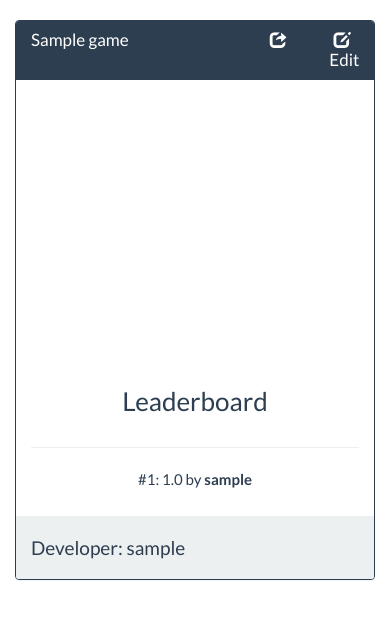
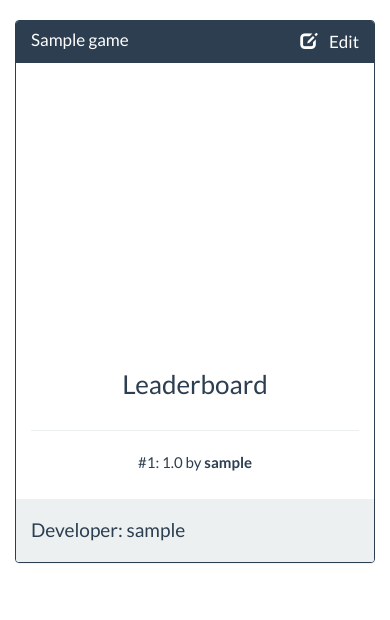
Before and after one commit to dorukgezici/django-gamestore, a Django app: page /game/1 in a window 390 px wide. Shown: the part 61-681 px from the top of the page. Run offline with Django 3.2, Linux system fonts and the light colour scheme; a user stored in the database is signed in; tables that the repository leaves empty hold one stand-in row (values such as "Sample post"); parts of the project's set-up code (start-up, migrations or seed data) failed here and were passed over; some libraries are stand-ins or nearby versions.

Commit message:
Corrected some style issues

```diff
--- a/gamestore/static/css/bootstrap-custom.css
+++ b/gamestore/static/css/bootstrap-custom.css
@@ -32,14 +32,16 @@
 	background-color: #1a242f;
 }
 
-.panel-title > a
+.panel-title > a,
+.panel-title > div > a
 {
 	display: block;
 	padding: 10px 15px;
     margin: -10px -15px;
 }
 
-.panel-title > a:hover
+.panel-title > a:hover,
+.panel-title > div > a:hover
 {
 	text-decoration: none;
 	background-color: #1a242f;
--- /dev/null
+++ b/gamestore/templates/django_social_share/templatetags/post_to_facebook.html
@@ -0,0 +1,3 @@
+<div class="facebook-this">
+    <a href="{{ facebook_url }}" target="_blank" style="text-align: right;"><span class="glyphicon glyphicon-send" style="margin-right: 0.5em;"></span> {{link_text}}</a>
+</div>
--- a/gamestore/templates/game.html
+++ b/gamestore/templates/game.html
@@ -17,14 +17,15 @@
                     <div class="panel panel-primary">
                         <div class="panel-heading">
                             <div class="row">
-                                <h2 class="panel-title col-xs-8">{{ game.name }}</h2>
-                                <h2 class="panel-title col-xs-2">
-                                    <span class="glyphicon glyphicon-share" style="margin-right: 0.5em; float: left;"></span>
-                                    {% post_to_facebook game "Share on FB" %}
+                                <h2 class="panel-title col-xs-6 col-sm-8 col-md-9">{{ game.name }}</h2>
+                                <div class="col-xs-6 col-sm-4 col-md-3" style="padding: 0;">
+                                    <h2 class="{% if game.developer == user %}panel-title col-xs-12 col-sm-6{% else %}panel-title col-xs-12{% endif %}">
+                                        {% post_to_facebook game "Share" %}
                                     </h2>
                                     {% if game.developer == user %}
-                                    <h2 class="panel-title col-xs-2"><a href="{% url "game_update" game.id %}" style="text-align: right;"><span class="glyphicon glyphicon-edit" style="margin-right: 0.5em;"></span> Edit </a></h2>
+                                        <h2 class="panel-title col-xs-12 col-sm-6"><a href="{% url "game_update" game.id %}" style="text-align: right;"><span class="glyphicon glyphicon-edit" style="margin-right: 0.5em;"></span> Edit </a></h2>
                                     {% endif %}
+                                </div>
                             </div>
                         </div>
                         <div class="panel-body" style="text-align: center;">
@@ -35,9 +36,9 @@
                                     </div>
                                 </div>
 
-                                {% if game.scores %}
                                 <div class="col-md-3">
                                     <h3 style="display: inline-block;">Leaderboard</h3><hr>
+                                    {% if game.scores %}
                                         {% for score in game.scores %}
                                             {% if forloop.counter < 6 %}
                                                 <p>#{{ forloop.counter }}: {{ score.value }} by <b>{{ score.user }}</b></p>
@@ -47,8 +48,10 @@
                                             <hr>
                                             <a style="display: inline-block;" data-toggle="modal" data-target="#moreLeaderboard" class="btn btn-primary"><small>show more</small></a>
                                         {% endif %}
+                                    {% else %}
+                                        <p>No scores yet</p>
+                                    {% endif %}
                                 </div>
-                                {% endif %}
                             </div>
                         </div>
                         <div class="panel-footer">
--- a/wsd2018project/settings.py
+++ b/wsd2018project/settings.py
@@ -50,10 +50,10 @@ INSTALLED_APPS = [
     'cloudinary',
     'simple_email_confirmation',
     'social_django',
-    'django_social_share',
     'font_awesome',
     'gamestore',
     'api',
+    'django_social_share',
 ]
 
 MIDDLEWARE = [
```
Lines whose indentation alone changed are shown as unchanged.
